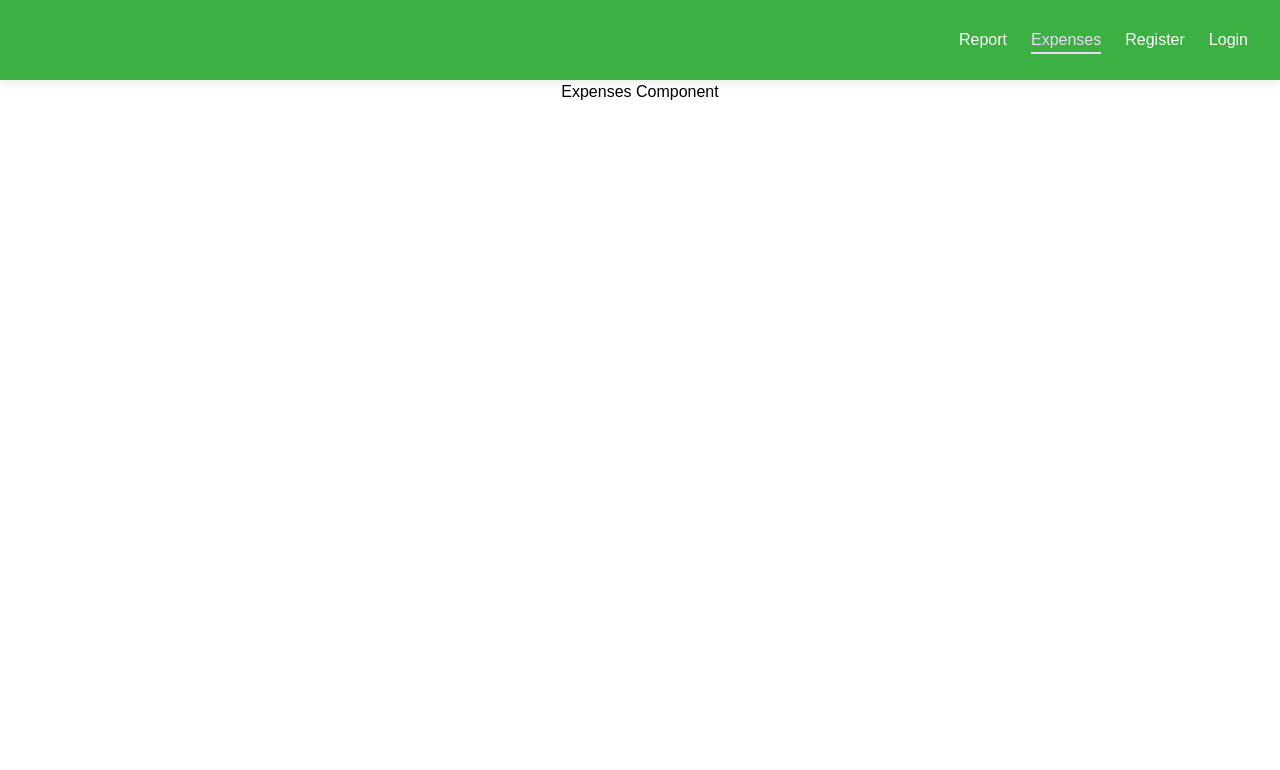
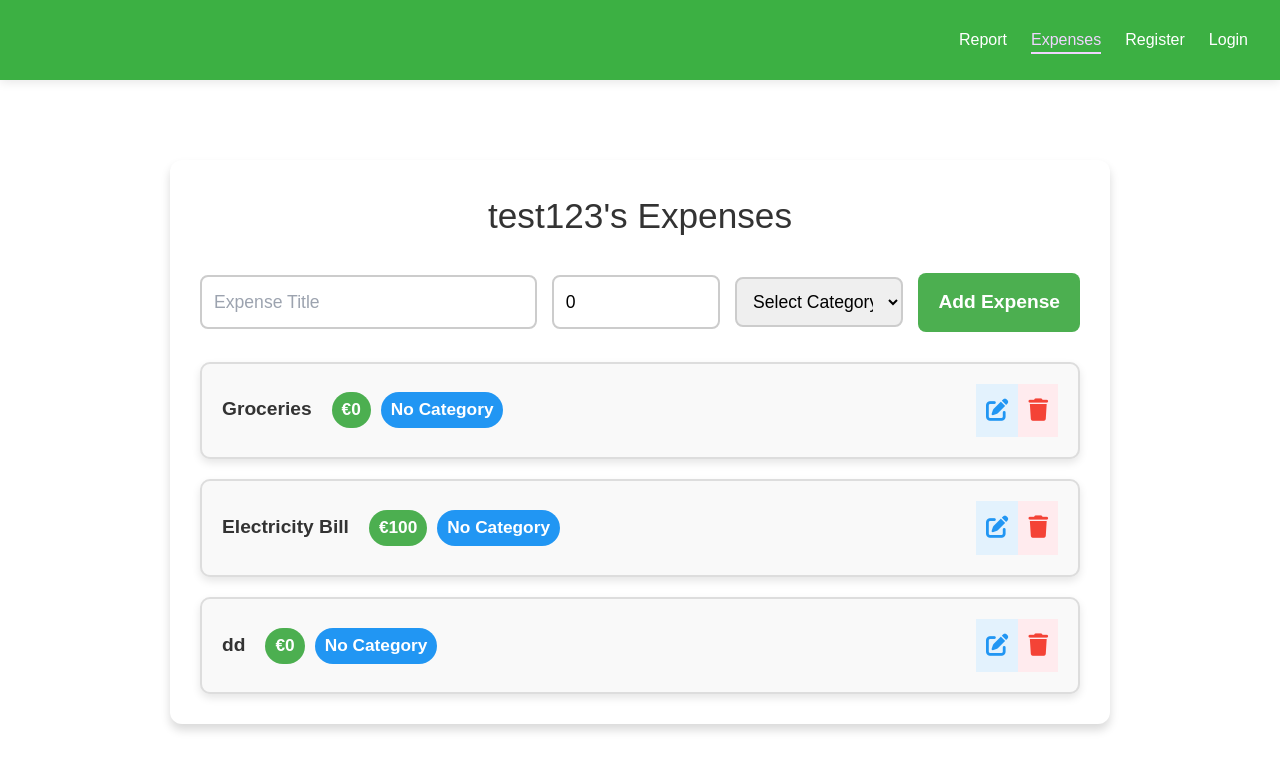
Before and after one commit to Study-Program-Applied-Computer-Science/udi-triozeit, a Vue app: page /expenses in a window 1280 px wide. Shown: the top 770 px of the page. Built offline with nearby package versions, Linux system fonts and the light colour scheme; data requests are answered from the project's data file.

Commit message:
intial push

```diff
--- a/db.json
+++ b/db.json
@@ -11,9 +11,64 @@
       "email": "test3@gmail.com",
       "password": "$2a$10$rmtC97N8JJy6V2cC2TaBWeb22zLgFiHG0VUg5MwmZFzuU.uB9ZlQe",
       "id": 2
+    },
+    {
+      "username": "test2",
+      "email": "test2@gmail.com",
+      "password": "$2a$10$3bkHVH0omQMbMblo3COqeupb0uweCaZkjAZGXoe.7IARGDy4yXRyq",
+      "id": 3
+    },
+    {
+      "username": "test1234",
+      "email": "abcd@gmail.com",
+      "password": "$2a$10$NKhAEn0c7McTHmjh3pcTHOGszQVH4Cr0GV11e7QdOg285Ois87Sfy",
+      "id": 4
+    },
+    {
+      "username": "test24545",
+      "email": "newtest@gmail.com",
+      "password": "$2a$10$n9nE09oDTSkM5tAs.tczsu4SHlpdsSk6t4IbfT/10AeaOZPddmdwq",
+      "id": 5
     }
   ],
-  "expense": [
-    {}
+  "expenses": [
+    {
+      "title": "Groceries",
+      "amount": 0,
+      "username": "test123",
+      "id": 1
+    },
+    {
+      "id": 2,
+      "title": "Electricity Bill",
+      "amount": 100,
+      "username": "test123"
+    },
+    {
+      "title": "dd",
+      "amount": 0,
+      "username": "test123",
+      "id": 3
+    },
+    {
+      "title": "test1",
+      "amount": 4545,
+      "category": "Food",
+      "username": "test1234",
+      "id": 4
+    },
+    {
+      "title": "test22",
+      "amount": 45451,
+      "username": "test1234",
+      "id": 5
+    },
+    {
+      "title": "sdasdsa",
+      "amount": 4545,
+      "category": "Transport",
+      "username": "test24545",
+      "id": 6
+    }
   ]
 }
--- a/src/components/pages/Expenses.vue
+++ /dev/null
@@ -1,18 +0,0 @@
-<template>
-    <div class="container">
-        <h1>Expenses Component</h1>
-    </div>
-</template>
-<script>
-export default {
-    name: "ExpensesComponent",
-}
-</script>
-<style scoped>
-.container {
-    display: flex;
-    justify-content: center;
-    align-items: center;
-    height: 100%;
-}
-</style>
--- a/src/components/pages/Login.vue
+++ b/src/components/pages/Login.vue
@@ -64,6 +64,10 @@ export default {
         if (passwordResult) {
           this.message = "User Successfuuly Loggedin";
           this.$store.commit("login", currentUserDetails[0].email);
+          //changes made
+          localStorage.setItem("username", currentUserDetails[0].username);
+          this.$store.commit("login", currentUserDetails[0].email);
+          //
           this.$router.push("/expenses");
         } else {
           this.message = "Entered password is incorrect";
--- /dev/null
+++ b/src/components/pages/UserExpenses.vue
@@ -0,0 +1,282 @@
+<template>
+  <div class="container">
+    <div class="card">
+      <h2 class="title">{{ username }}'s Expenses</h2>
+
+      <form @submit.prevent="addExpense" class="form">
+  <input
+    v-model="newExpense.title"
+    placeholder="Expense Title"
+    class="input"
+    required
+  />
+  <input
+    v-model.number="newExpense.amount"
+    placeholder="Amount"
+    type="number"
+    class="input"
+    required
+  />
+  <select v-model="newExpense.category" class="input category-select" required>
+    <option value="" disabled>Select Category</option>
+    <option value="Food">Food</option>
+    <option value="Transport">Transport</option>
+    <option value="Entertainment">Entertainment</option>
+    <option value="Utilities">Utilities</option>
+    <option value="Other">Other</option>
+  </select>
+  <button type="submit" class="btn primary add-btn">
+    {{ editingId ? "Update Expense" : "Add Expense" }}
+  </button>
+</form>
+
+
+      <div class="expense-list">
+        <div v-for="expense in expenses" :key="expense.id" class="expense-card">
+          <div class="expense-info">
+            <span class="expense-title">{{ expense.title }}</span>
+            <span class="expense-tag price-tag">€{{ expense.amount }}</span>
+            <span class="expense-tag category-tag">{{ expense.category || "No Category" }}</span>
+          </div>
+          <div class="expense-actions">
+            <button @click="editExpense(expense)" class="btn icon-btn edit">
+              <i class="fas fa-edit"></i>
+            </button>
+            <button @click="deleteExpense(expense.id)" class="btn icon-btn delete">
+              <i class="fas fa-trash"></i>
+            </button>
+          </div>
+        </div>
+      </div>
+    </div>
+  </div>
+</template>
+
+<script>
+export default {
+  data() {
+    return {
+      username: "",
+      expenses: [],
+      newExpense: { title: "", amount: 0, category: "" },
+      editingId: null,
+    };
+  },
+  created() {
+    this.username = localStorage.getItem("username") || "test123";
+    this.fetchExpenses();
+  },
+  methods: {
+    async fetchExpenses() {
+      try {
+        const response = await fetch("http://localhost:5001/expenses");
+        const data = await response.json();
+        this.expenses = data.filter((expense) => expense.username === this.username);
+      } catch (error) {
+        console.error("Error fetching expenses:", error);
+      }
+    },
+    async addExpense() {
+      if (this.editingId) {
+        await this.updateExpense();
+      } else {
+        try {
+          const response = await fetch("http://localhost:5001/expenses", {
+            method: "POST",
+            headers: { "Content-Type": "application/json" },
+            body: JSON.stringify({
+              ...this.newExpense,
+              username: this.username,
+            }),
+          });
+          const newExpense = await response.json();
+          this.expenses.push(newExpense);
+          this.resetForm();
+        } catch (error) {
+          console.error("Error adding expense:", error);
+        }
+      }
+    },
+    async updateExpense() {
+      try {
+        await fetch(`http://localhost:5001/expenses/${this.editingId}`, {
+          method: "PUT",
+          headers: { "Content-Type": "application/json" },
+          body: JSON.stringify({ ...this.newExpense, username: this.username }),
+        });
+        this.fetchExpenses();
+        this.resetForm();
+      } catch (error) {
+        console.error("Error updating expense:", error);
+      }
+    },
+    async deleteExpense(id) {
+      try {
+        await fetch(`http://localhost:5001/expenses/${id}`, {
+          method: "DELETE",
+        });
+        this.fetchExpenses();
+      } catch (error) {
+        console.error("Error deleting expense:", error);
+      }
+    },
+    editExpense(expense) {
+      this.newExpense = { title: expense.title, amount: expense.amount, category: expense.category };
+      this.editingId = expense.id;
+    },
+    resetForm() {
+      this.newExpense = { title: "", amount: 0, category: "" };
+      this.editingId = null;
+    },
+  },
+};
+</script>
+
+<style scoped>
+
+@import url("https://cdnjs.cloudflare.com/ajax/libs/font-awesome/6.0.0/css/all.min.css");
+
+body {
+  font-family: "Roboto", sans-serif;
+  background-color: #f4f6f9;
+  margin: 0;
+  padding: 0;
+}
+
+.container {
+  max-width: 1000px;
+  margin: 50px auto;
+  padding: 30px;
+}
+
+.card {
+  background: #fff;
+  padding: 30px;
+  border-radius: 12px;
+  box-shadow: 0 6px 10px rgba(0, 0, 0, 0.15);
+}
+
+.title {
+  text-align: center;
+  font-size: 2.2em;
+  margin-bottom: 30px;
+  color: #333;
+}
+
+.form {
+  display: grid;
+  grid-template-columns: 2fr 1fr 1fr auto;
+  gap: 15px;
+  margin-bottom: 30px;
+  align-items: center;
+}
+
+.input, .category-select {
+  padding: 12px;
+  font-size: 1.1em;
+  border: 2px solid #ccc;
+  border-radius: 8px;
+  box-sizing: border-box;
+  width: 100%;
+}
+
+.btn.primary {
+  padding: 15px 20px;
+  font-size: 1.2em;
+  font-weight: bold;
+  background-color: #4caf50;
+  color: white;
+  border-radius: 8px;
+  cursor: pointer;
+  transition: background-color 0.3s;
+}
+
+.btn.primary:hover {
+  background-color: #45a049;
+}
+
+.btn.icon-btn {
+  padding: 10px;
+  font-size: 1.4em;
+}
+
+.btn.edit {
+  color: #2196f3;
+  background-color: #e3f2fd;
+}
+
+.btn.delete {
+  color: #f44336;
+  background-color: #ffebee;
+}
+
+.expense-list {
+  display: flex;
+  flex-direction: column;
+  gap: 20px;
+}
+
+.expense-card {
+  display: flex;
+  justify-content: space-between;
+  align-items: center;
+  padding: 20px;
+  background: #f9f9f9;
+  border: 2px solid #ddd;
+  border-radius: 10px;
+  box-shadow: 0 4px 8px rgba(0, 0, 0, 0.1);
+}
+
+.expense-info {
+  font-size: 1.2em;
+  color: #333;
+}
+
+.expense-title {
+  font-weight: bold;
+  margin-right: 15px;
+}
+
+.expense-amount {
+  color: #666;
+}
+
+.expense-category {
+  font-style: italic;
+  color: #888;
+}
+.add-btn {
+  padding: 12px 20px;
+  font-size: 1.1em;
+  font-weight: bold;
+  background-color: #4caf50;
+  color: white;
+  border: none;
+  border-radius: 8px;
+  cursor: pointer;
+  transition: background-color 0.3s ease;
+}
+
+.add-btn:hover {
+  background-color: #45a049;
+}
+
+.expense-tag {
+  display: inline-block;
+  padding: 5px 10px;
+  margin: 0 5px;
+  border-radius: 20px;
+  font-size: 0.9em;
+  font-weight: 600;
+  color: #fff;
+  text-align: center;
+}
+
+.price-tag {
+  background-color: #4caf50;
+}
+
+.category-tag {
+  background-color: #2196f3;
+}
+</style>
--- a/src/router.js
+++ b/src/router.js
@@ -1,7 +1,7 @@
 import { createRouter, createWebHistory } from "vue-router";
 import Report from "./components/pages/Report.vue";
 import Dashboard from "./components/pages/Dashboard.vue";
-import Expenses from "./components/pages/Expenses.vue";
+import Expenses from "./components/pages/UserExpenses.vue";
 import SignUp from "./components/pages/SignUp.vue";
 import Login from "./components/pages/Login.vue";
 
```
